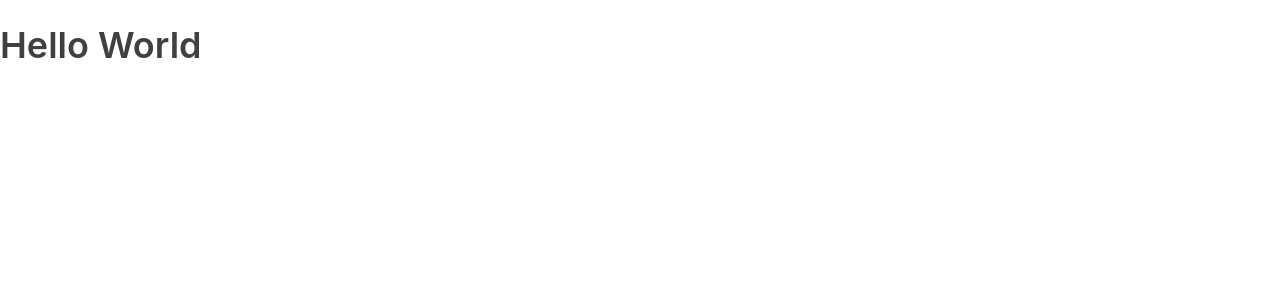
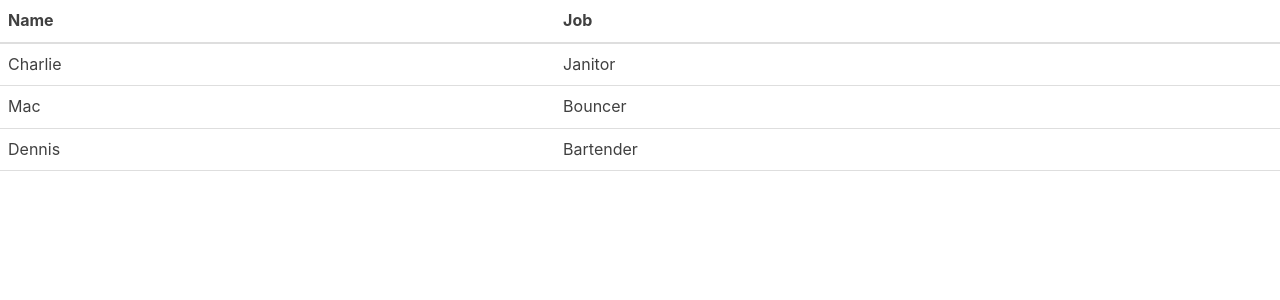
Before and after one commit to Gitthuma/react-tutorial, a React (Create React App) app: page / in a window 1280 px wide. Shown: the top 300 px of the page. Built offline with nearby package versions, Linux system fonts and the light colour scheme.

Commit message:
Removed Hello World and loaded Table

```diff
--- a/src/App.js
+++ b/src/App.js
@@ -19,11 +19,13 @@ import Table from './Table'
 
 /*Add h1 tag with hello world! inside div*/
 
+/*Remove Hello World and load Table*/
+
 class App extends Component {
   render() {
     return(
       <div className="App">
-        <h1>Hello World</h1>
+        <Table />
       </div>
     )
   }
```
